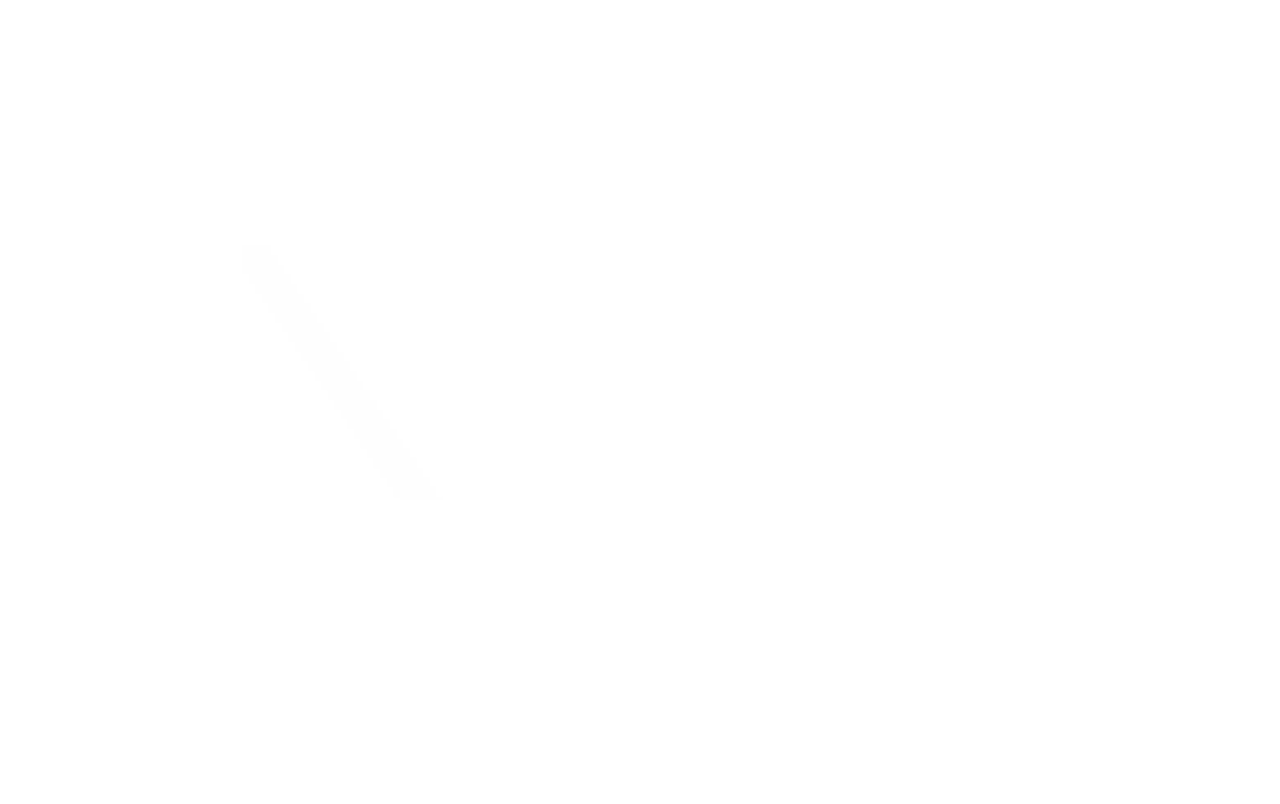
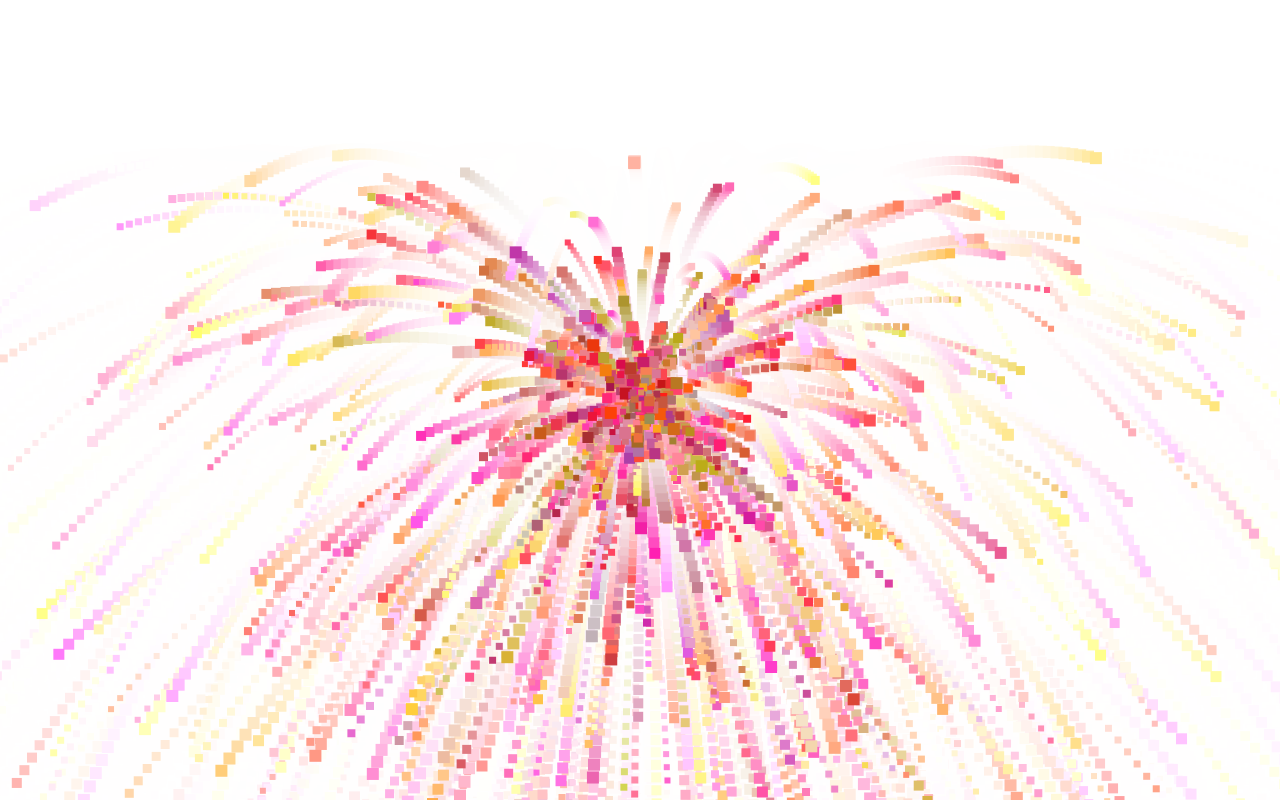
Before and after one commit to elwirak4/animation-of-squares, a plain HTML site: page index.html in a window 1280 px wide. Drawn offline with Linux system fonts and the light colour scheme; files whose address does not match are found by name.

Commit message:
add an object with square

```diff
--- a/index.html
+++ b/index.html
@@ -15,25 +15,18 @@
         <script src="rAF.js"></script>
         <script>
             var myCanvas = document.createElement('canvas');
-            myCanvas.width = 500;
-            myCanvas.height = 500;
+            myCanvas.width = window.innerWidth;
+            myCanvas.height = window.innerHeight;
             document.body.appendChild(myCanvas);
             var ctx = myCanvas.getContext('2d');
             //
-            var x = myCanvas.width/2;
-            var y = myCanvas.height/2;
-            //square size
-            var h = rand(10, 30);
-            var r = rand(0, 240);
-            var g = rand(0, 240);
-            var b = rand(0, 240);
-            var speedX = rand(-1000, 1000)/100;
-            var speedY = rand(-1000, 1000)/100;
-            if(speedX === 0 && speedY === 0){
-                speedX = rand(5, 20);
-            }
+
+            var allSquares = []
+            var visibleSquares =[]
+
+
             //fps =frame per second
-            var fps = 20;
+            var fps = 60;
 
 
             //animation of rectangle
@@ -42,18 +35,68 @@
 
             function animationLoop(time){
                 requestAnimationFrame(animationLoop)
+
+
+
+
                 if(time - lastTime >= 1000/fps){
                     //console.log(time - lastTime);
                     lastTime = time;
-                   /* ctx.clearRect(0, 0, myCanvas.width, myCanvas.height);*/
+
+
+                    for(var i = 0; i<15; i++){
+
+                        //add new square
+                        allSquares.push({
+                            x:myCanvas.width/2,
+                            y:myCanvas.height/2,
+                            h:rand(6, 12),
+                            r:rand(150, 255),
+                            g:rand(0, 159),
+                            b:rand(0, 150),
+                            speedX:rand(-1000, 1000)/100,
+                            speedY:rand(-1000, 1000)/100
+                        })
+
+                        if(allSquares[allSquares.length-1].speedX === 0 && allSquares[allSquares.length-1].speedY === 0){
+                            allSquares[allSquares.length-1].speedX = rand(5, 20);
+                        }
+
+                    }
+
+
+                    /* ctx.clearRect(0, 0, myCanvas.width, myCanvas.height);*/
                     ctx.fillStyle = 'rgba(255, 255, 255, 0.2)';
                     ctx.fillRect(0, 0, myCanvas.width, myCanvas.height);
-                    ctx.fillStyle = 'rgb('+r+', '+g+', '+b+')';
 
-                    x = x + speedX;
-                    y = y + speedY;
-                    // draw the first square
-                    ctx.fillRect(x-h/2, y-h/2, h, h);
+                    visibleSquares.length= 0;
+
+                    for (var i=0; i<allSquares.length; i++){
+                        var square = allSquares[i];
+                        ctx.fillStyle = 'rgb('+square.r+', '+square.g+', '+square.b+')';
+                        square.x = square.x + square.speedX;
+                        square.y = square.y + square.speedY;
+
+                        square.speedY += 0.2;
+                        //square.speedX += square.speedX*0.06;
+                        // draw the first square
+
+                        square.r = Math.min(255, square.r+2);
+                        square.g = Math.min(255, square.g+2);
+                        square.b = Math.min(255, square.b+2);
+                        ctx.fillRect(square.x-square.h/2, square.y-square.h/2, square.h, square.h);
+
+                        if(square.x + square.h/2>0 && square.x - square.h/2<myCanvas.width && square.y + square.h/2>0 && square.y+square.h/2<myCanvas.height && (square.r != 255 || square.g != 255 || square.b != 255)){
+                            visibleSquares.push(square)
+                        }
+
+                    }
+
+                    allSquares = visibleSquares.concat()
+
+                    if(allSquares.length>20){
+                        allSquares.shift()
+                    }
                 }
             }
 
```
